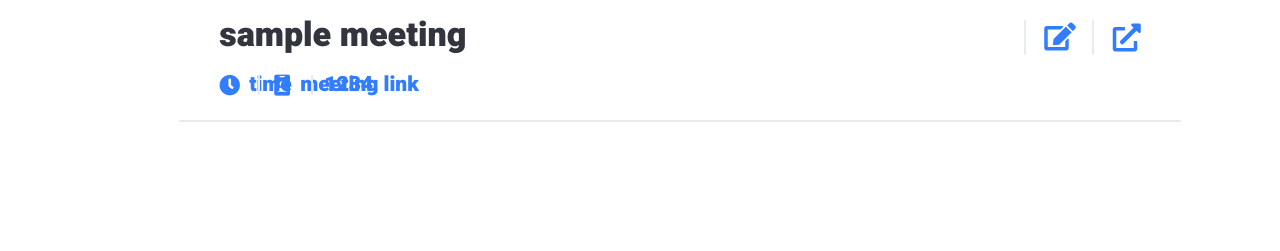
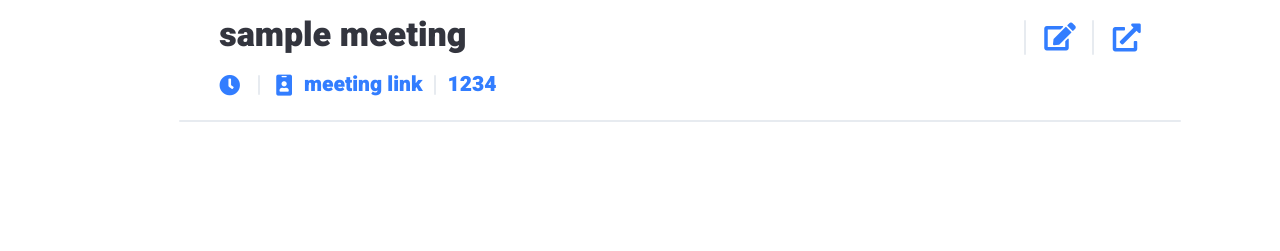
Before and after one commit to Classto/Frontend, a React (Create React App) app: page /editor/sample in a window 1280 px wide. Shown: the part 132-383 px from the top of the page. Built offline with nearby package versions, Linux system fonts and the light colour scheme.

Commit message:
fix(editor): icon position

```diff
--- a/src/editor/schedule.css
+++ b/src/editor/schedule.css
@@ -114,7 +114,7 @@ ul {
 }
 
 #time {
-    position: absolute;
+    position: relative;
     top: 64%;
     bottom: 100%;
     left: 30px;
@@ -131,7 +131,7 @@ ul {
 }
 
 #m_vl1 {
-    position: absolute;
+    position: relative;
     width: 2px;
     height: 20px;
     top: 63%;
@@ -144,7 +144,7 @@ ul {
 }
 
 #name_i {
-    position: absolute;
+    position: relative;
     top: 63%;
     bottom: 100%;
     left: 149px;
@@ -157,7 +157,7 @@ ul {
 }
 
 #name {
-    position: absolute;
+    position: relative;
     top: 64%;
     bottom: 100%;
     left: 175px;
@@ -174,7 +174,7 @@ ul {
 }
 
 #m_vl2 {
-    position: absolute;
+    position: relative;
     width: 2px;
     height: 20px;
     top: 63%;
@@ -187,7 +187,7 @@ ul {
 }
 
 #id {
-    position: absolute;
+    position: relative;
     top: 64%;
     bottom: 100%;
     margin-top: -7px;
--- a/src/editor/schedule.jsx
+++ b/src/editor/schedule.jsx
@@ -13,12 +13,12 @@ class Schedule extends Component {
           <i id="title_i1" className="fas fa-edit"></i>
           <i id="title_i2" className="fas fa-external-link-alt"></i>
           <i id="time_i" className="fas fa-clock"></i>
-          <span id="time">time</span>
+          <span id="time">{ meet.time }</span>
           <div id="m_vl1" style={{ left: '39px' }}></div>
           <i id="name_i" className="fas fa-id-badge" style={{ left: '55px' }}></i>
-          <span id="name" style={{ left: '81px' }}>{ meet.link }</span>
-          <div id="m_vl2" style={{ left: '92px' }}></div>
-          <span id="id" style={{ left: '105px' }}>{ meet.id }</span>
+          <span id="name" style={{ left: '67px' }}>{ meet.link }</span>
+          <div id="m_vl2" style={{ left: '78px' }}></div>
+          <span id="id" style={{ left: '90px' }}>{ meet.id }</span>
           <hr />
         </div>
       </li>
```
